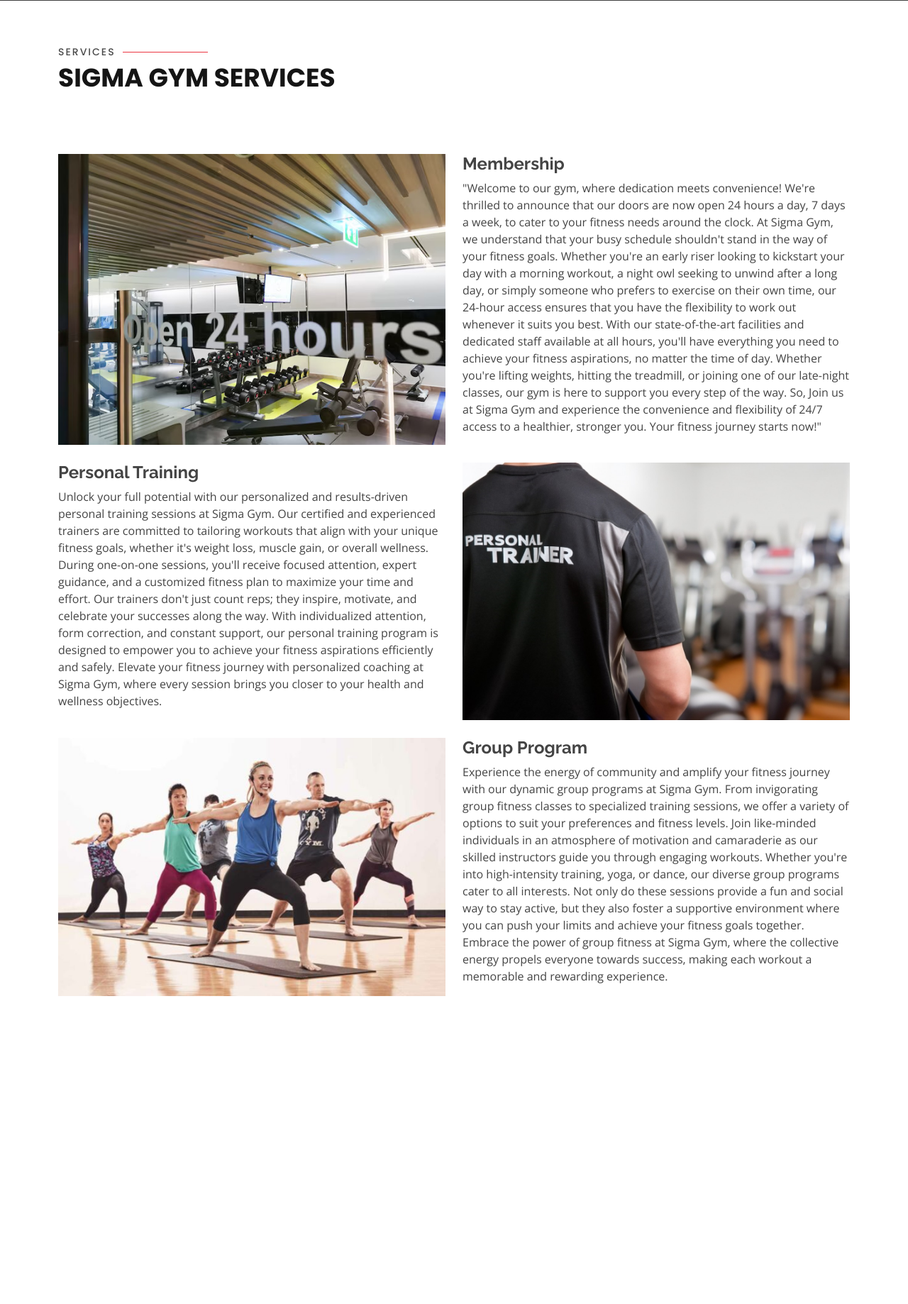
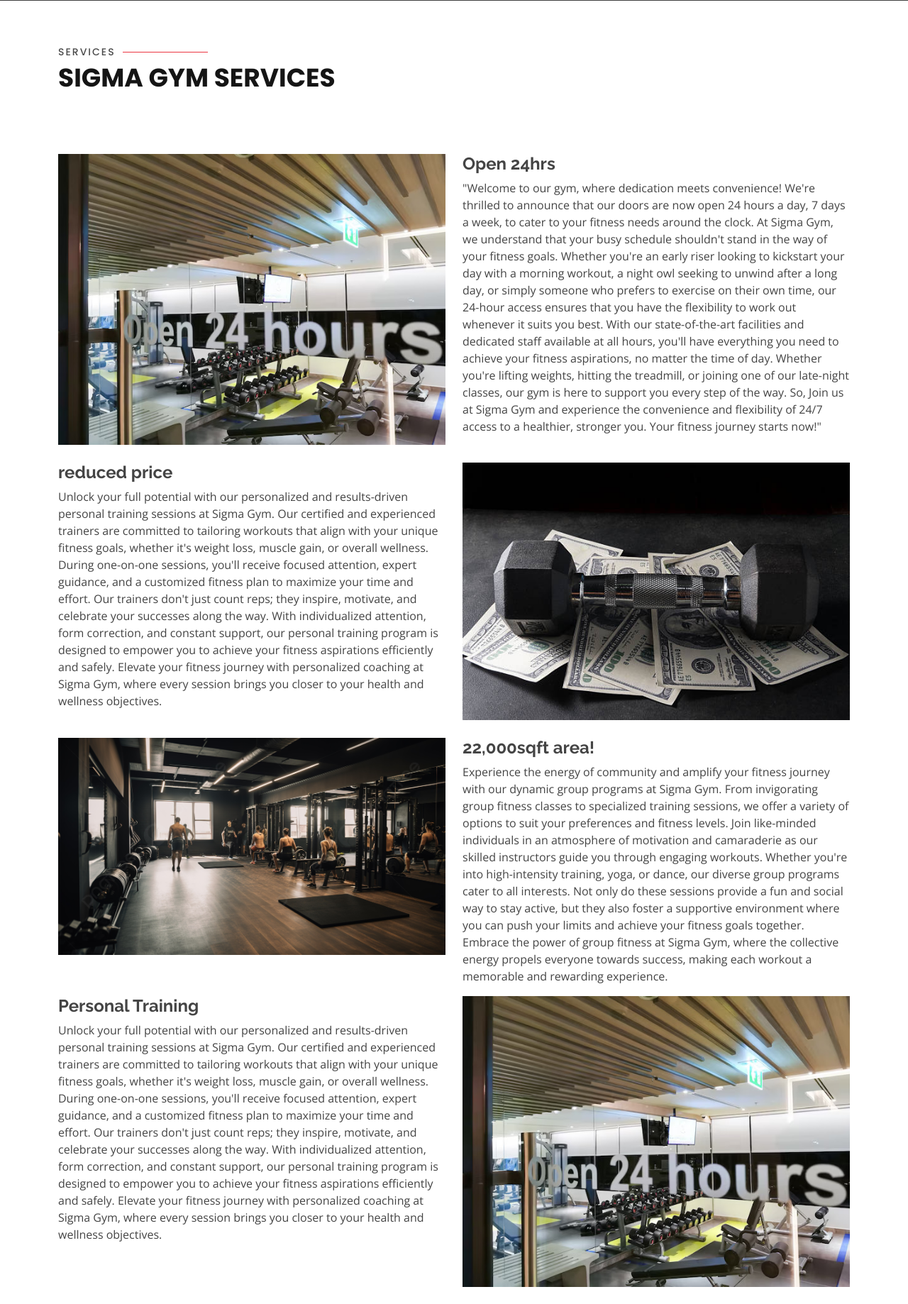
Before and after one commit to Mr-Rohit336/fitness, a Django app: page /services/ in a window 1280 px wide. Shown: the part 799-2637 px from the top of the page at 71% size. Before the commit the page ends 2203 px from the top, so only its background shows below. Run offline with Django 4.2, Linux system fonts and the light colour scheme; some libraries are stand-ins or nearby versions; grey boxes are pictures that could not be loaded.

Commit message:
20: services change img add

```diff
--- a/authapp/views.py
+++ b/authapp/views.py
@@ -165,9 +165,7 @@ def enrollcounter(request):
 def otp(request):
     if request.method == 'POST':
         user_input_otp = request.POST.get('otp')
-        print("this is for user input",user_input_otp)
         otp_data = Otp.objects.latest('id')
-        print("this is for first otp data",otp_data)
         if otp_data:
             stored_otp = otp_data.otp
             if int(user_input_otp) == stored_otp:
@@ -191,7 +189,7 @@ def otp(request):
 
 def login_otp(request):
     if request.method == 'POST':
-        entered_otp = request.POST.get('otp')  # Assuming 'otp' is the name of your OTP input field
+        entered_otp = request.POST.get('otp')
 
         # Retrieve the latest OTP from the database
         latest_otp_object = Otp.objects.latest('id')
@@ -220,9 +218,8 @@ def send_email(request):
     return redirect("/otpverification")
 
 def login_verification(request):
-    if request.method == 'POST':
-        send_mail_for_login(request)
-        return redirect("/otpverification")
+    send_mail_for_login(request)
+    return redirect("/otpverification")
 
 def services(request):
     return render(request, "services.html")
--- a/templates/services.html
+++ b/templates/services.html
@@ -18,7 +18,7 @@ Services
                          <img src="{% static 'assets/img/services/24-hourse.jpg' %}" class="img-fluid" alt="Responsive image" style="margin-bottom:25px;">
                         </div>
                         <div class="col-md-6" data-aos="fade-right" data-aos-delay="100">
-                          <h4><b>Membership</b></h4>
+                          <h4><b>Open 24hrs</b></h4>
                           <style>
                            p {
                             margin-top:-1px;
@@ -35,7 +35,7 @@ Services
 
                       <!-- second img -->
                         <div class="col-md-6" data-aos="fade-left" data-aos-delay="100">
-                          <h4><b>Personal Training</b></h4>
+                          <h4><b>reduced price</b></h4>
                           <p>
                             Unlock your full potential with our personalized and results-driven personal training sessions at Sigma Gym.
                             Our certified and experienced trainers are committed to tailoring workouts that align with your unique fitness goals,
@@ -50,16 +50,16 @@ Services
                           </p>
                         </div>
                         <div class="col-md-6" data-aos="fade-left" data-aos-delay="100">
-                          <img src="static/assets/img/Personal-training.jpg" class="img-fluid" alt="Responsive image" style="margin-bottom:25px;">
+                          <img src="{% static 'assets/img/services/reduced-price.jpg' %}" class="img-fluid" alt="Responsive image" style="margin-bottom:25px;">
                         </div>
                       <!-- second img end -->
 
                       <!-- third img -->
                       <div class="col-md-6" data-aos="fade-right" data-aos-delay="100">
-                        <img src="static/assets/img/Group-Program.jpg" class="img-fluid" alt="Responsive image">
+                        <img src="{% static 'assets/img/services/area.jpg' %}" class="img-fluid" alt="Responsive image" style="margin-bottom:25px;">
                        </div>
                        <div class="col-md-6" data-aos="fade-right" data-aos-delay="100">
-                         <h4><b>Group Program</b></h4>
+                         <h4><b>22,000sqft area!</b></h4>
                          <style>
                           p {
                            margin-top:-1px;
@@ -79,6 +79,73 @@ Services
                        </div>
                      <!-- third img end -->
 
+                        <!-- fourth img -->
+                        <div class="col-md-6" data-aos="fade-left" data-aos-delay="100">
+                          <h4><b>Personal Training</b></h4>
+                          <p>
+                            Unlock your full potential with our personalized and results-driven personal training sessions at Sigma Gym.
+                            Our certified and experienced trainers are committed to tailoring workouts that align with your unique fitness goals,
+                            whether it's weight loss, muscle gain, or overall wellness.
+                            During one-on-one sessions, you'll receive focused attention, expert guidance,
+                            and a customized fitness plan to maximize your time and effort. Our trainers don't just count reps;
+                            they inspire, motivate, and celebrate your successes along the way.
+                            With individualized attention, form correction, and constant support,
+                            our personal training program is designed to empower you to achieve your fitness aspirations efficiently and safely.
+                            Elevate your fitness journey with personalized coaching at Sigma Gym,
+                            where every session brings you closer to your health and wellness objectives.
+                          </p>
+                        </div>
+                        <div class="col-md-6" data-aos="fade-left" data-aos-delay="100">
+                          <img src="{% static 'assets/img/services/24-hourse.jpg' %}" class="img-fluid" alt="Responsive image" style="margin-bottom:25px;">
+                        </div>
+                      <!-- fourth img end -->
+
+
+                      <!-- fifth img -->
+                      <div class="col-md-6" data-aos="fade-right" data-aos-delay="100">
+                        <img src="{% static 'assets/img/services/24-hourse.jpg' %}" class="img-fluid" alt="Responsive image" style="margin-bottom:25px;">
+                       </div>
+                       <div class="col-md-6" data-aos="fade-right" data-aos-delay="100">
+                         <h4><b>Yoga Classes</b></h4>
+                         <style>
+                          p {
+                           margin-top:-1px;
+                          }
+                         </style>
+                         <p>
+                          Experience the energy of community and amplify your fitness journey with our dynamic group programs at Sigma Gym.
+                          From invigorating group fitness classes to specialized training sessions,
+                          we offer a variety of options to suit your preferences and fitness levels.
+                          Join like-minded individuals in an atmosphere of motivation and camaraderie as our skilled instructors guide you through engaging workouts.
+                          Whether you're into high-intensity training, yoga, or dance,
+                          our diverse group programs cater to all interests.
+                          Not only do these sessions provide a fun and social way to stay active, but they also foster a supportive environment where you can push your limits and achieve your fitness goals together.
+                          Embrace the power of group fitness at Sigma Gym, where the collective energy propels everyone towards success,
+                          making each workout a memorable and rewarding experience.
+                         </p>
+                       </div>
+                     <!-- fifth img end -->
+
+                          <!-- fourth img -->
+                          <div class="col-md-6" data-aos="fade-left" data-aos-delay="100">
+                            <h4><b>Top of the line equipment</b></h4>
+                            <p>
+                              Unlock your full potential with our personalized and results-driven personal training sessions at Sigma Gym.
+                              Our certified and experienced trainers are committed to tailoring workouts that align with your unique fitness goals,
+                              whether it's weight loss, muscle gain, or overall wellness.
+                              During one-on-one sessions, you'll receive focused attention, expert guidance,
+                              and a customized fitness plan to maximize your time and effort. Our trainers don't just count reps;
+                              they inspire, motivate, and celebrate your successes along the way.
+                              With individualized attention, form correction, and constant support,
+                              our personal training program is designed to empower you to achieve your fitness aspirations efficiently and safely.
+                              Elevate your fitness journey with personalized coaching at Sigma Gym,
+                              where every session brings you closer to your health and wellness objectives.
+                            </p>
+                          </div>
+                          <div class="col-md-6" data-aos="fade-left" data-aos-delay="100">
+                            <img src="{% static 'assets/img/services/equipment.jpg' %}" class="img-fluid" alt="Responsive image" style="margin-bottom:25px;">
+                          </div>
+                        <!-- fourth img end -->
                   </div>
                 </div>
               </section>
```
Also changed, not shown: db.sqlite3, static/assets/img/services/area.jpg (added), static/assets/img/services/equipment.jpg (added), static/assets/img/services/reduced-price.jpg (added).
